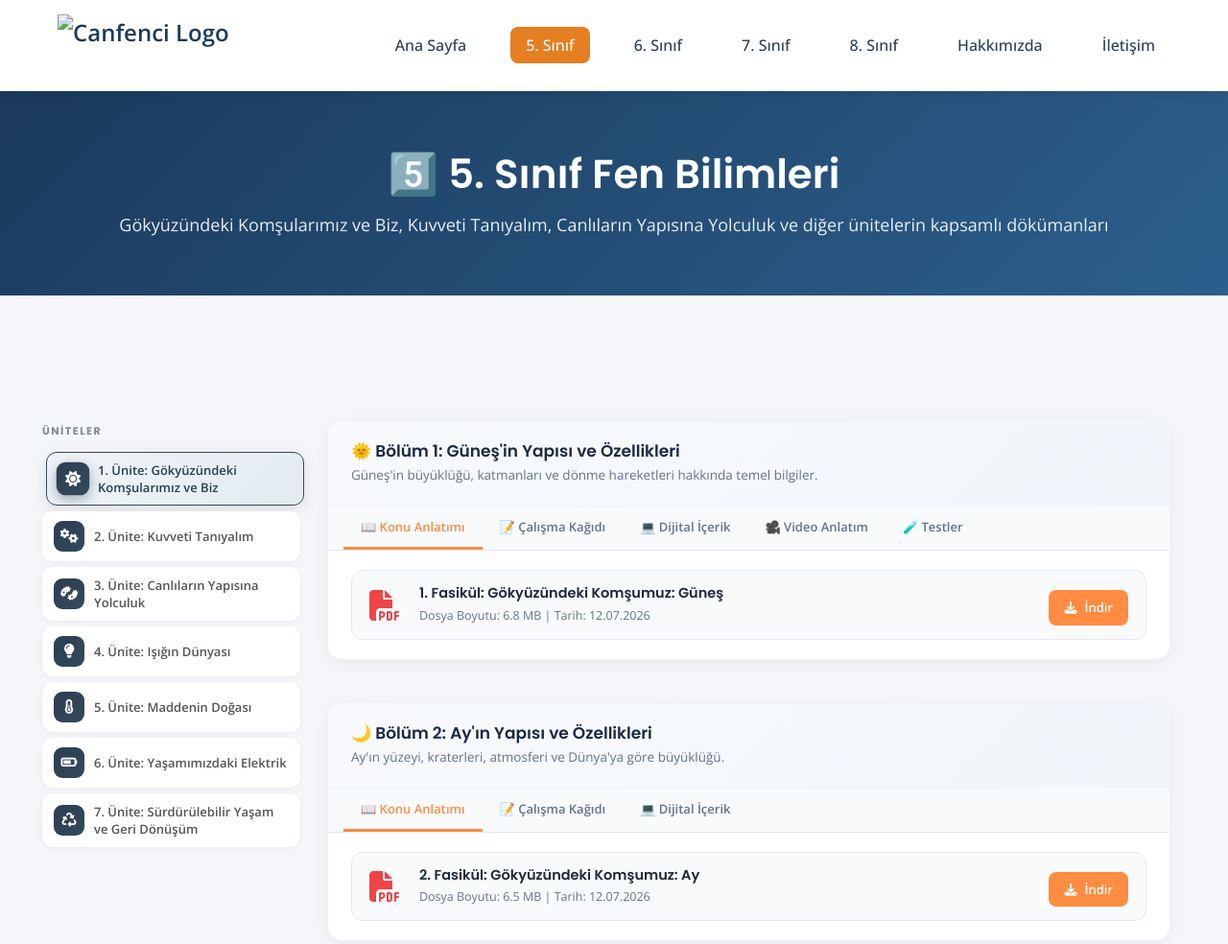
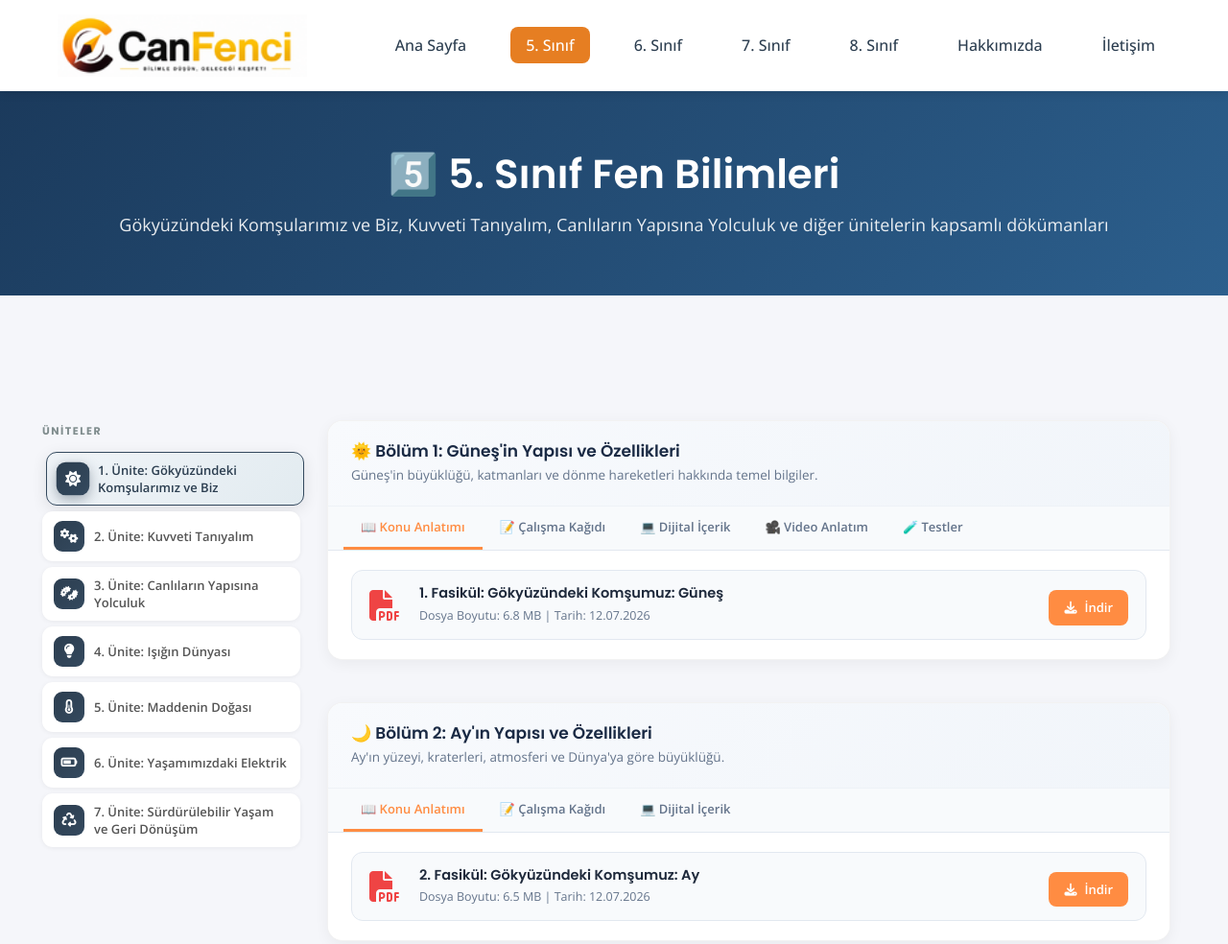
Before and after one commit to canfenci/canfenci.com, a plain HTML site: page 5-sinif.html in a window 1280 px wide. Shown: the top 984 px of the page at 96% size. Drawn offline with nearby package versions, Linux system fonts and the light colour scheme; no server answers.

Commit message:
logo güncellendi (PNG yapıldı)

```diff
--- a/5-sinif.html
+++ b/5-sinif.html
@@ -24,7 +24,7 @@
     <div class="container">
       <div class="header-content">
         <a href="index.html" class="logo">
-          <img src="img/logo.svg" alt="Canfenci Logo" height="45">
+          <img src="img/logo.png" alt="Canfenci Logo" height="45">
         </a>
 
         <nav>
```
Also changed, not shown: 6-sinif.html (+1 -1 lines), 7-sinif.html (+1 -1 lines), 8-sinif.html (+1 -1 lines), hakkimizda.html (+1 -1 lines), iletisim.html (+1 -1 lines), index.html (+1 -1 lines).
